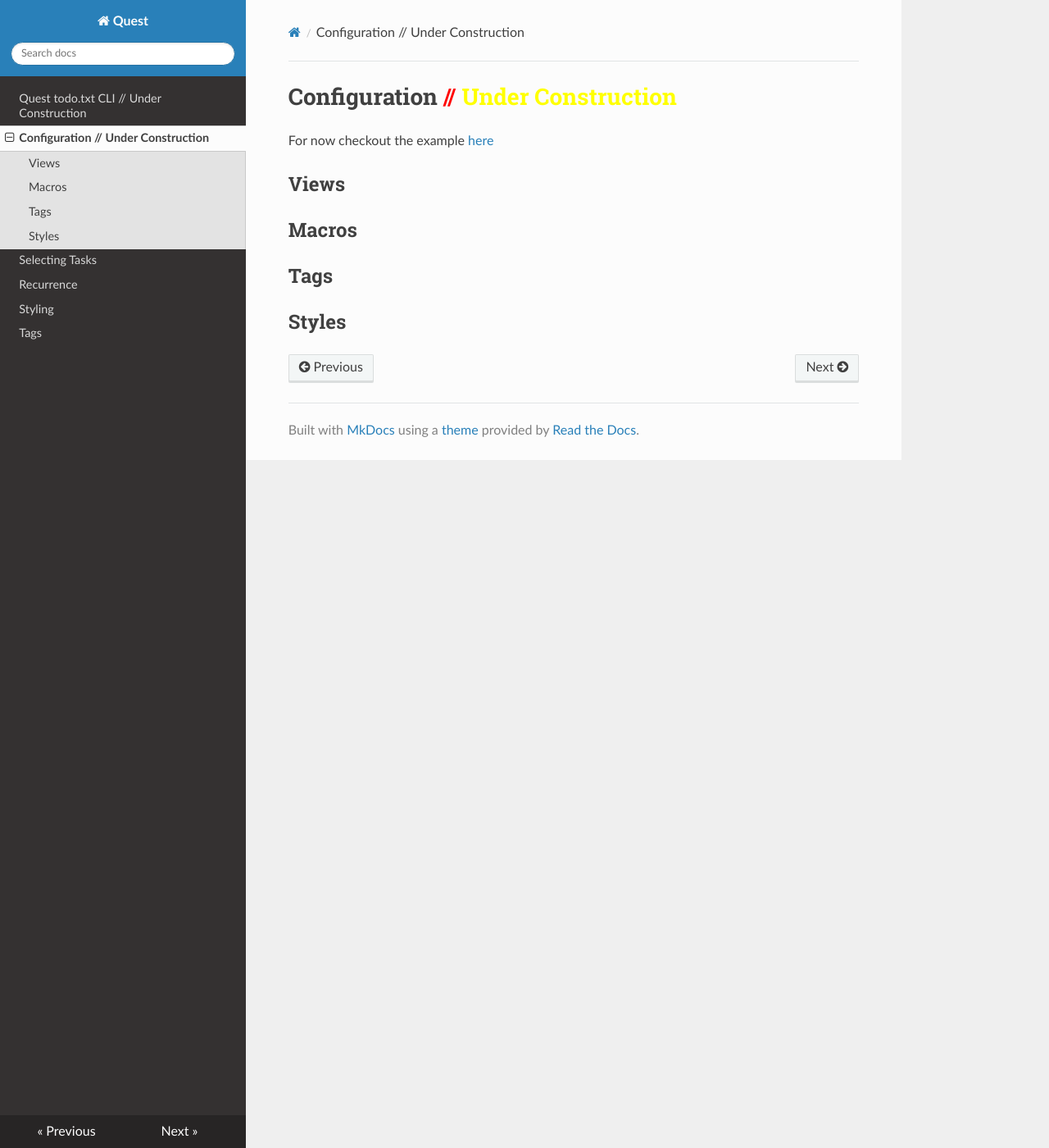
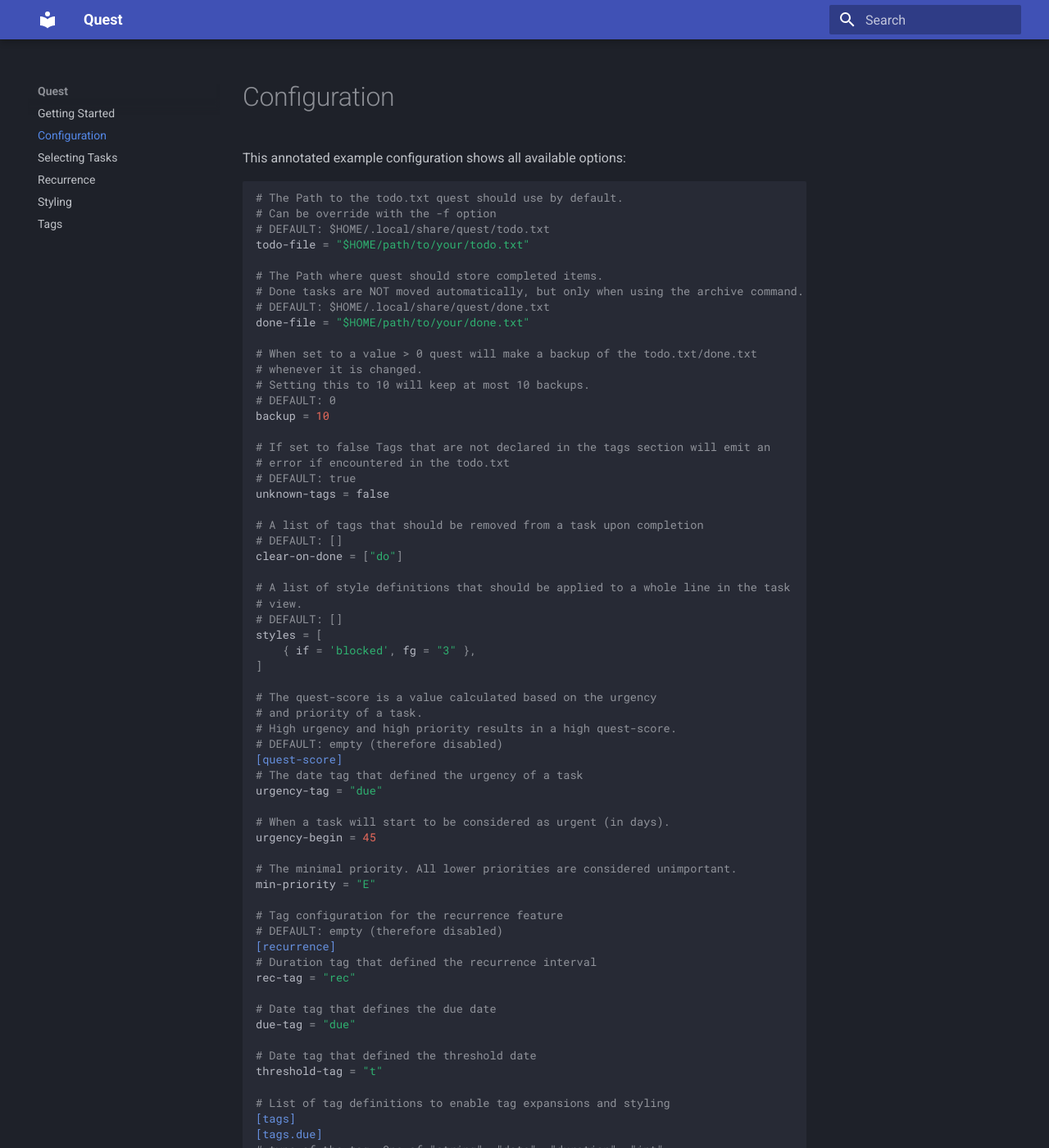
Before and after one commit to Fabian-G/quest, an MkDocs documentation site: the page built from docs/configuration.md, in a window 1280 px wide and 1400 px high. Shown: the whole window at 82% size. Built offline with MkDocs 1.6.1 and Material for MkDocs 9.7.7, drawn with Linux system fonts in a browser that asks for light colours; nearby versions of some CDN libraries; some of the changed text lies outside the part shown.

Commit message:
Add Getting Started and Config to docs

````diff
--- a/docs/configuration.md
+++ b/docs/configuration.md
@@ -1,10 +1,125 @@
-# Configuration <span style="color:red">// </span><span style="color:yellow">Under Construction</span>
-For now checkout the example [here](https://github.com/Fabian-G/quest/blob/main/examples/gtd/config.toml)
+# Configuration
 
-## Views
+This annotated example configuration shows all available options:
 
-## Macros
+```toml
+# The Path to the todo.txt quest should use by default.
+# Can be override with the -f option
+# DEFAULT: $HOME/.local/share/quest/todo.txt
+todo-file = "$HOME/path/to/your/todo.txt"
 
-## Tags
+# The Path where quest should store completed items.
+# Done tasks are NOT moved automatically, but only when using the archive command.
+# DEFAULT: $HOME/.local/share/quest/done.txt
+done-file = "$HOME/path/to/your/done.txt"
 
-## Styles
+# When set to a value > 0 quest will make a backup of the todo.txt/done.txt
+# whenever it is changed.
+# Setting this to 10 will keep at most 10 backups.
+# DEFAULT: 0
+backup = 10
+
+# If set to false Tags that are not declared in the tags section will emit an
+# error if encountered in the todo.txt
+# DEFAULT: true
+unknown-tags = false
+
+# A list of tags that should be removed from a task upon completion
+# DEFAULT: []
+clear-on-done = ["do"]
+
+# A list of style definitions that should be applied to a whole line in the task
+# view.
+# DEFAULT: []
+styles = [
+	{ if = 'blocked', fg = "3" },
+]
+
+# The quest-score is a value calculated based on the urgency
+# and priority of a task.
+# High urgency and high priority results in a high quest-score.
+# DEFAULT: empty (therefore disabled)
+[quest-score]
+# The date tag that defined the urgency of a task
+urgency-tag = "due"
+
+# When a task will start to be considered as urgent (in days).
+urgency-begin = 45
+
+# The minimal priority. All lower priorities are considered unimportant.
+min-priority = "E"
+
+# Tag configuration for the recurrence feature
+# DEFAULT: empty (therefore disabled)
+[recurrence]
+# Duration tag that defined the recurrence interval
+rec-tag = "rec"
+
+# Date tag that defines the due date
+due-tag = "due"
+
+# Date tag that defined the threshold date
+threshold-tag = "t"
+
+# List of tag definitions to enable tag expansions and styling
+[tags]
+[tags.due]
+# type of the tag. One of "string", "date", "duration", "int"
+type = "date"
+
+# If the tag is a date tag and humanize = true it will be output in a human
+# friendly format
+humanize = true
+
+# Per tag style definitions. This will color only the corresponding cell.
+styles = [
+	{ if = 'date(tag(it, "due"), maxDate) <= today + 1d', fg = "1" },
+	{ if = 'date(tag(it, "due"), maxDate) <= today + 3d', fg = "6" }
+]
+
+# Default view definition.
+# This has 2 purposes.
+# 1. It is the view that is displayed when no view is specified.
+# 2. The values set here serve as the defaults for other views
+[default-view]
+# A list of columns to be included in the output
+projection = ["line", "done" ,"priority","projects","contexts","description"]
+
+# A list of tags, projects and contexts that should be removed
+# from the description column.
+# This is useful to avoid displaying redundant information.
+# If we already have a whole column dedicated to projects
+# we won"t need the project displayed inside the description column as well.
+clean = ["@ALL","+ALL"]
+
+# Whether or not this view should be opened in interactive mode with live reload
+interactive = false
+
+# When the user adds an item through this view the configured prefix gets
+# automatically prepended.
+add-prefix = '@inbox'
+
+# A view definition with the name inbox.
+[views.inbox]
+query = '!done && @inbox'
+sort = ["+creation","+description"]
+clean = ["@inbox"]
+projection = ["line","creation","description"]
+
+[[macro]]
+# The name of the macro
+name = "blocked"
+
+# The arguments of the macro
+args = ["item"]
+
+# The expected result type of the macro
+result = "bool"
+
+# The actual query that the macro performs
+query = '!(tag(arg0, "after", "") == "") && (exists pre in items: tag(pre, "id", "") == tag(arg0, "after") && !done(pre))'
+
+# Whether or not we want to enable the special it-injection syntax for this macro,
+# so that we can write blocked, instead of blocked(it)
+inject-it = true
+```
--- a/mkdocs.yml
+++ b/mkdocs.yml
@@ -1,3 +1,13 @@
 site_name: Quest
 theme:
-  name: readthedocs
+  name: material
+  palette:
+    scheme: slate
+markdown_extensions:
+  - pymdownx.highlight:
+      anchor_linenums: true
+      line_spans: __span
+      pygments_lang_class: true
+  - pymdownx.inlinehilite
+  - pymdownx.snippets
+  - pymdownx.superfences
````
Also changed, not shown: README.md (+1 -3 lines), docs/index.md (+34 -3 lines), docs/tags.md (+3 -3 lines), 1 other file.
